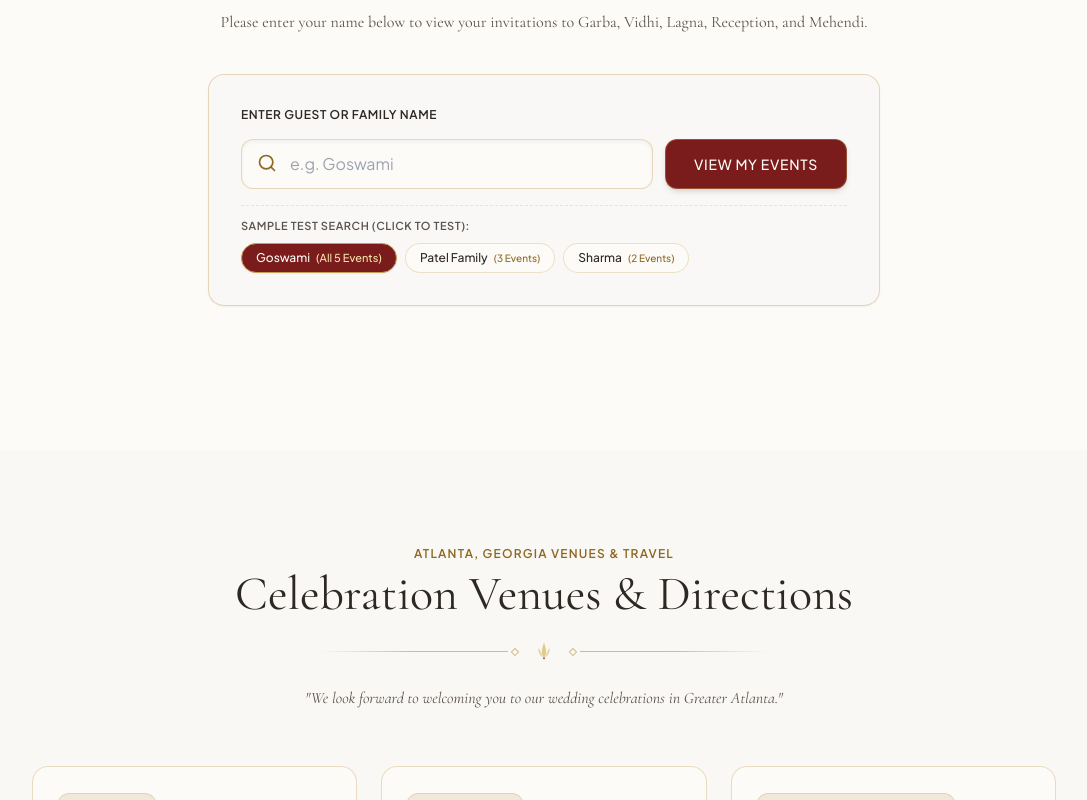
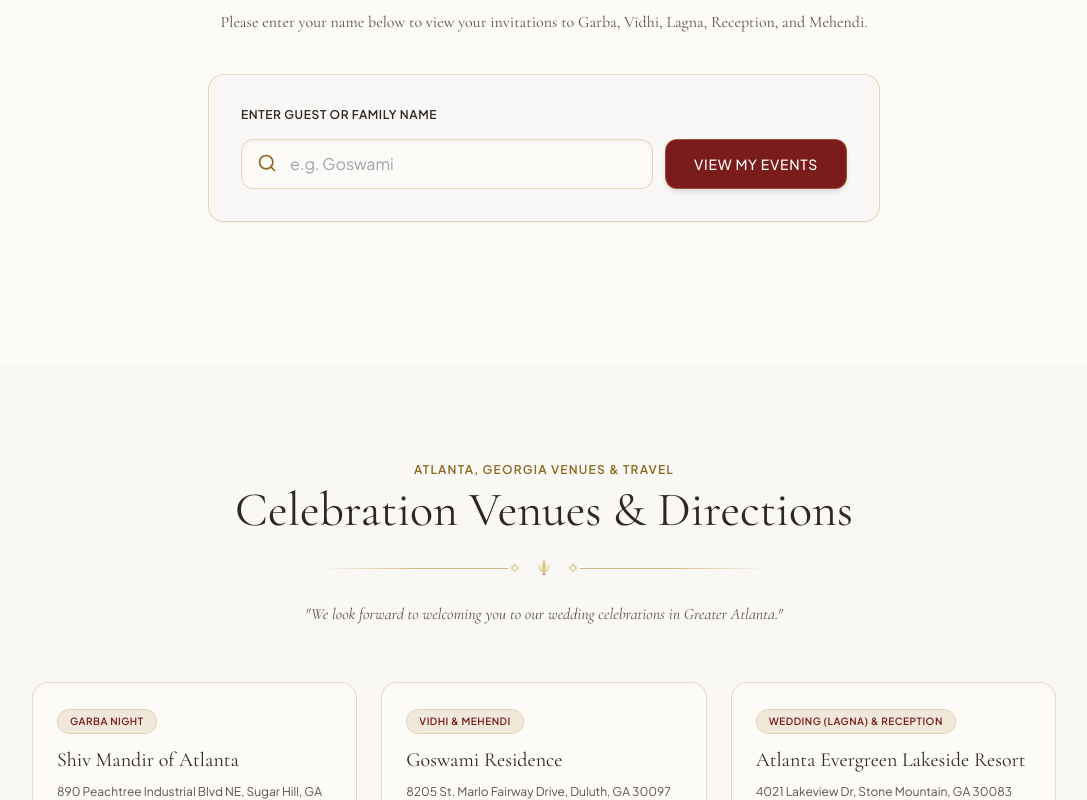
Before and after one commit to ishaan-goswami/Neevedita-and-Shreyas, a React (Vite) app: page / in a window 1280 px wide. Shown: the part 1050-1850 px from the top of the page, without its empty margins (96-1183 px from the left). Built offline with nearby package versions, Linux system fonts and the light colour scheme.

Commit message:
chore: remove sample test search chips from lookup section

```diff
--- a/src/components/GuestLookupSection.tsx
+++ b/src/components/GuestLookupSection.tsx
@@ -1,7 +1,7 @@
 import React, { useState } from 'react';
 import confetti from 'canvas-confetti';
 import { weddingConfig, WeddingEvent } from '../weddingConfig';
-import { lookupGuest, GuestProfile, mockGuestsDatabase } from '../guestData';
+import { lookupGuest, GuestProfile } from '../guestData';
 import { MandalaDivider } from './MandalaDivider';
 import {
   Search,
@@ -211,35 +211,6 @@ export const GuestLookupSection: React.FC = () => {
               >
                 <span>View My Events</span>
               </button>
-            </div>
-
-            {/* Quick Demo Test Chips */}
-            <div className="pt-3 border-t border-dashed border-gold/25">
-              <span className="text-[11px] text-charcoal-light uppercase tracking-wider font-semibold block mb-2">
-                Sample Test Search (Click to test):
-              </span>
-              <div className="flex flex-wrap gap-2">
-                {mockGuestsDatabase.map((sample) => (
-                  <button
-                    key={sample.id}
-                    type="button"
-                    onClick={() => {
-                      setSearchInput(sample.name);
-                      handleSearch(sample.name);
-                    }}
-                    className={`text-xs px-3.5 py-1.5 rounded-full border transition-all font-medium flex items-center space-x-1.5 ${
-                      sample.name === 'Goswami'
-                        ? 'bg-maroon text-ivory-50 border-gold shadow-sm hover:bg-maroon-dark'
-                        : 'bg-ivory-50 hover:bg-gold-light/40 border-gold/30 text-charcoal'
-                    }`}
-                  >
-                    <span>{sample.name}</span>
-                    <span className={sample.name === 'Goswami' ? 'text-gold-light text-[11px]' : 'text-gold-dark text-[10px]'}>
-                      ({sample.invitedEventIds.length === 5 ? 'All 5 Events' : `${sample.invitedEventIds.length} Events`})
-                    </span>
-                  </button>
-                ))}
-              </div>
             </div>
           </form>
         </div>
```
